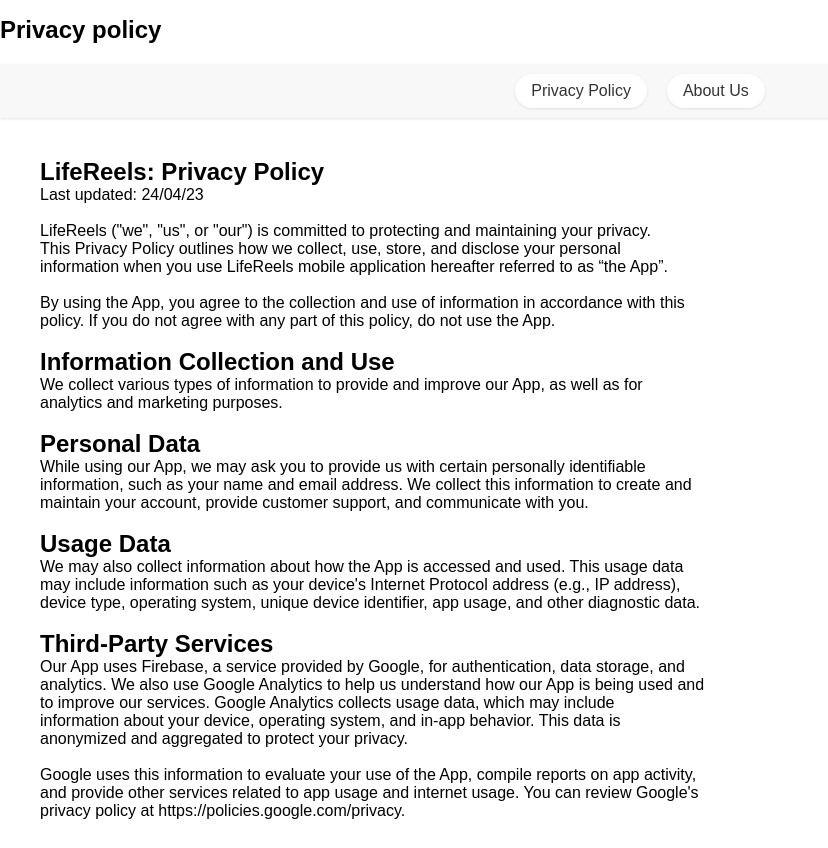
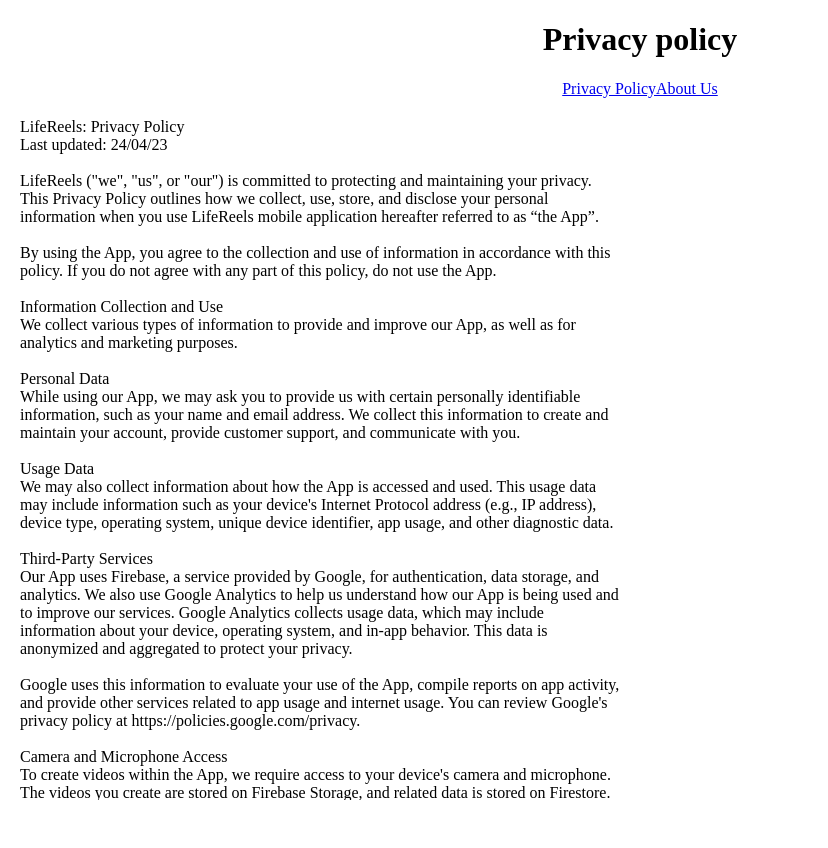
Before and after one commit to edwardapps/edwardapps.github.io, a plain HTML site: page index.html in a window 1280 px wide. Shown: the whole page, without its empty margins (0-828 px from the left). After the commit the page ends 800 px from the top, so only its background shows below. Drawn offline with Linux system fonts and the light colour scheme.

Commit message:
Update styles.css

```diff
--- a/styles.css
+++ b/styles.css
@@ -1,64 +1,28 @@
+body, html {
+  height: 100%;
+  margin: 0;
+}
+
 body {
-    font-family: Arial, sans-serif;
-    margin: 0;
-    padding: 0;
-    overflow-y: hidden;
   display: flex;
   flex-direction: column;
+}
+
+header {
+  text-align: center;
 }
 
 nav {
   display: flex;
   justify-content: center;
-    padding: 10px;
-    background-color: #f8f8f8;
-    box-shadow: 0px 1px 3px rgba(0, 0, 0, 0.1);
 }
 
-.nav-button {
-    display: inline-block;
-    text-decoration: none;
-    color: #333;
+.nav-btn {
   margin: 0 10px;
-    padding: 8px 16px;
-    border-radius: 20px;
-    background-color: #fff;
-    box-shadow: 0px 1px 3px rgba(0, 0, 0, 0.1);
-}
-
-.nav-button:hover {
-    background-color: #f0f0f0;
 }
 
 .content {
+  flex: 1;
+  overflow-y: auto;
   padding: 20px;
-    flex: 1;
 }
-
-h1 {
-    font-size: 24px;
-    margin-bottom: 20px;
-}
-
-.scrollable-content {
-  height: calc(100vh - 150px);
-  overflow-y: scroll;
-  padding: 20px;
-  /* Add the following styles */
-  -webkit-overflow-scrolling: touch;
-  scrollbar-width: thin;
-}
-
-
-.title {
-  font-size: 24px;
-  font-weight: bold;
-}
-
-@media (max-width: 600px) {
-    .nav-button {
-        margin: 5px;
-        padding: 5px 10px;
-        font-size: 14px;
-    }
-}
```
Lines whose indentation alone changed are shown as unchanged.
